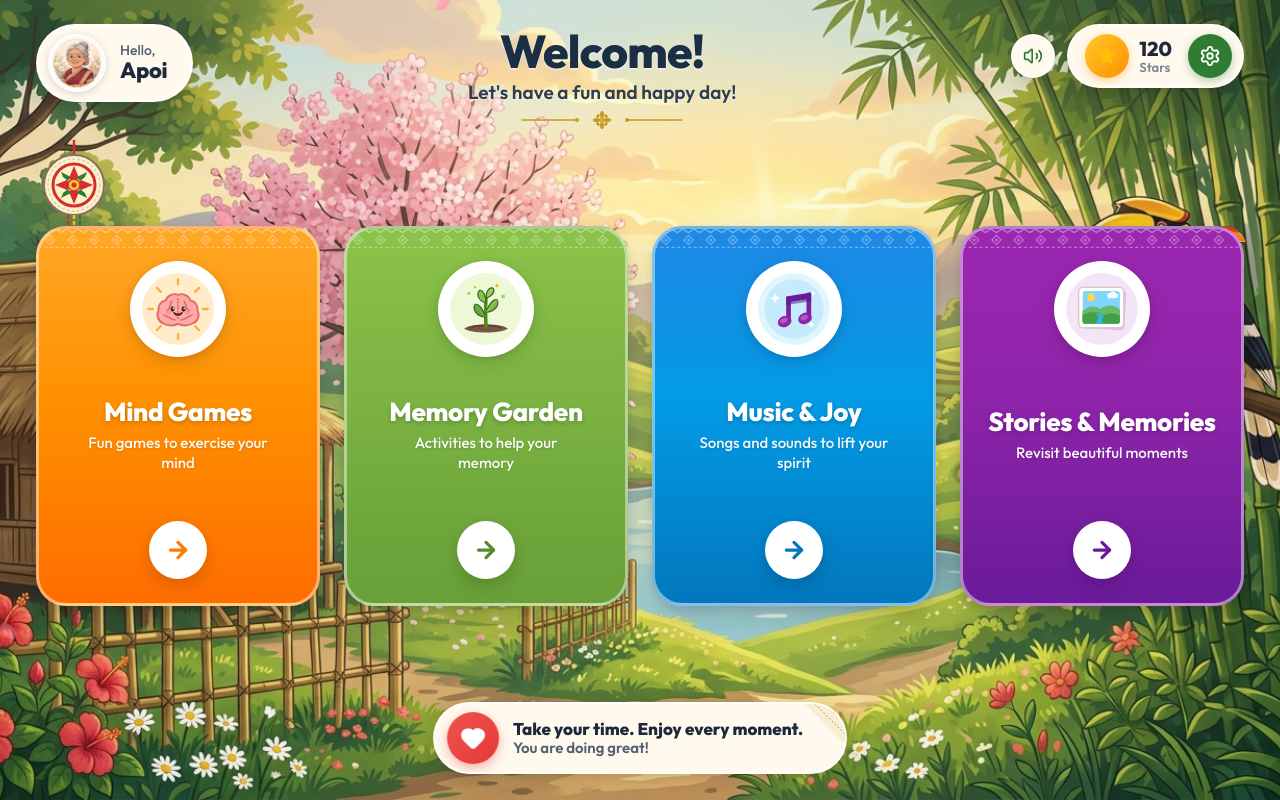
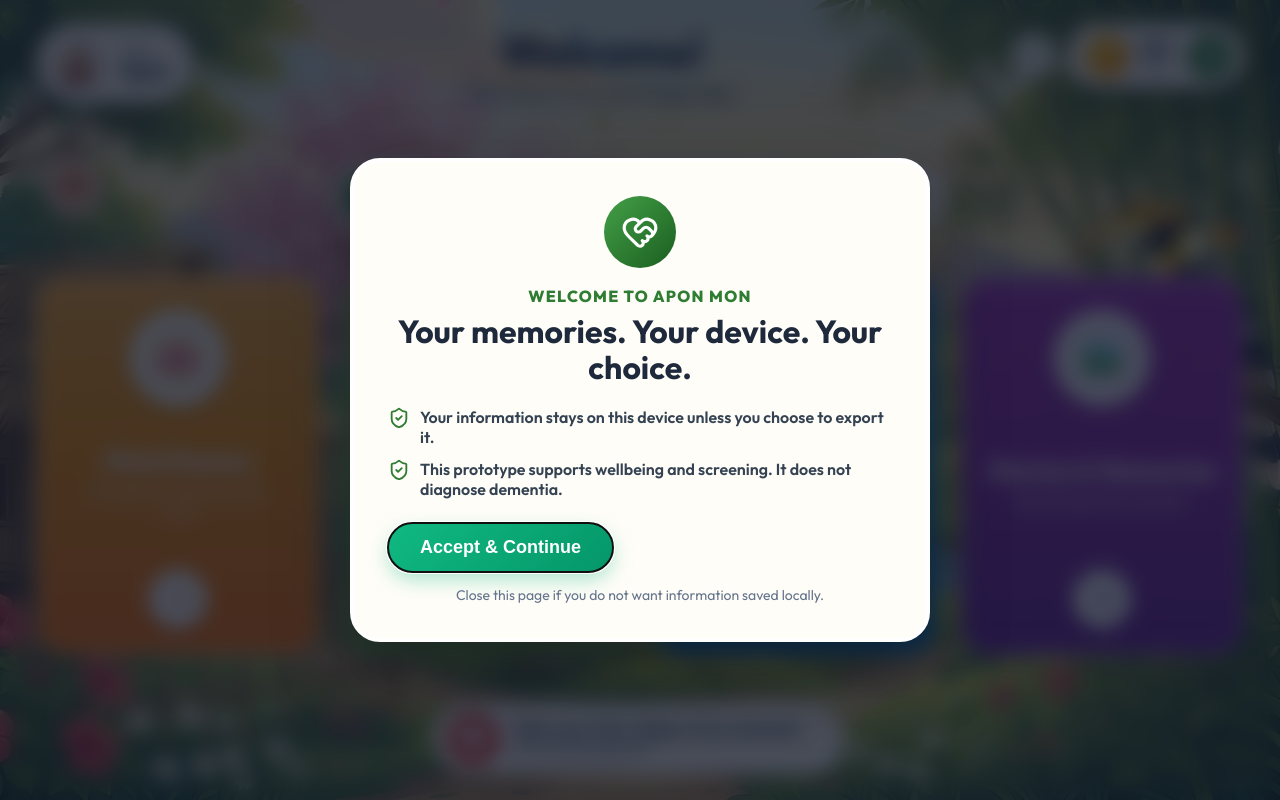
Before and after one commit to tirthhh1307/SIH-cognitive-game, a React (Vite) app: page / in a window 1280 px wide. Built offline with nearby package versions, Linux system fonts and the light colour scheme; a web font is replaced by a local one.

Commit message:
feat(shell): add consent and navigation

```diff
--- a/src/App.jsx
+++ b/src/App.jsx
@@ -11,27 +11,34 @@
 import { StoriesMemoriesModal } from './components/games/StoriesMemoriesModal';
 import { toggleMute, playStarSound } from './utils/audio';
 import { speakText } from './utils/speech';
+import { AppNav } from './components/AppNav';
+import { ConsentGate } from './components/ConsentGate';
+import { loadPlatformState, savePlatformState } from './utils/platform';
 
 export default function App() {
-  const [playerName, setPlayerName] = useState('Apoi');
-  const [stars, setStars] = useState(120);
+  const [platformState, setPlatformState] = useState(() => loadPlatformState(localStorage));
+  const [activeView, setActiveView] = useState('home');
   const [activeModal, setActiveModal] = useState(null);
   const [showSettings, setShowSettings] = useState(false);
-  const [isMuted, setIsMuted] = useState(false);
-  const [fontSize, setFontSize] = useState('normal');
-  const [highContrast, setHighContrast] = useState(false);
-  const [voiceEnabled, setVoiceEnabledState] = useState(true);
   const [starNotification, setStarNotification] = useState(null);
 
+  const { profile, settings, stars } = platformState;
+  const playerName = profile.name;
+
   useEffect(() => {
+    savePlatformState(platformState, localStorage);
+  }, [platformState]);
+
+  useEffect(() => {
+    if (!platformState.consent.accepted) return undefined;
     const timer = setTimeout(() => {
       speakText(`Welcome, ${playerName}! Let's have a fun and happy day!`);
     }, 1200);
     return () => clearTimeout(timer);
-  }, []);
+  }, [platformState.consent.accepted]);
 
   const handleEarnStars = (amount, reason) => {
-    setStars(prev => prev + amount);
+    setPlatformState(prev => ({ ...prev, stars: prev.stars + amount }));
     playStarSound();
     setStarNotification({ amount, reason });
     setTimeout(() => {
@@ -40,8 +47,8 @@
   };
 
   const handleToggleMute = () => {
-    const nextMuted = !isMuted;
-    setIsMuted(nextMuted);
+    const nextMuted = !settings.muted;
+    setPlatformState(prev => ({ ...prev, settings: { ...prev.settings, muted: nextMuted } }));
     toggleMute(nextMuted);
   };
 
@@ -89,12 +96,12 @@
   ];
 
   return (
-    <div className={`app-root font-size-${fontSize} ${highContrast ? 'high-contrast' : ''}`}>
+    <div className={`app-root font-size-${settings.fontSize} ${settings.highContrast ? 'high-contrast' : ''}`}>
       <div className="scenic-backdrop" style={{ backgroundImage: "url('/scenic_bg.jpg')" }}>
         <div className="scenic-lighting-overlay" />
       </div>
 
-      <SceneryInteractive onEarnStars={handleEarnStars} />
+      {activeView === 'home' && <SceneryInteractive onEarnStars={handleEarnStars} />}
 
       <div className="main-game-container">
         <Header
@@ -102,11 +109,13 @@
           stars={stars}
           onOpenSettings={() => setShowSettings(true)}
           onOpenProfile={() => setShowSettings(true)}
-          isMuted={isMuted}
+          isMuted={settings.muted}
           onToggleMute={handleToggleMute}
         />
 
-        <main className="categories-grid-section">
+        <AppNav activeView={activeView} onNavigate={setActiveView} />
+
+        {activeView === 'home' ? <main className="categories-grid-section">
           <div className="categories-grid">
             {categoryCards.map((card) => (
               <CategoryCard
@@ -121,7 +130,13 @@
               />
             ))}
           </div>
-        </main>
+        </main> : (
+          <main className="platform-view placeholder-view">
+            <p className="eyebrow">Offline cognitive companion</p>
+            <h2>{activeView === 'play' ? 'Game Library' : activeView === 'check-in' ? 'Daily Check-in' : activeView === 'anchors' ? 'Memory Anchors' : 'Caregiver Dashboard'}</h2>
+            <p>This section is ready for the next feature.</p>
+          </main>
+        )}
 
         <footer className="footer-banner-section">
           <BottomBanner />
@@ -156,15 +171,22 @@
         <SettingsModal
           onClose={() => setShowSettings(false)}
           playerName={playerName}
-          setPlayerName={setPlayerName}
-          fontSize={fontSize}
-          setFontSize={setFontSize}
-          highContrast={highContrast}
-          setHighContrast={setHighContrast}
-          voiceEnabled={voiceEnabled}
-          setVoiceEnabledState={setVoiceEnabledState}
+          setPlayerName={(name) => setPlatformState(prev => ({ ...prev, profile: { ...prev.profile, name } }))}
+          fontSize={settings.fontSize}
+          setFontSize={(fontSize) => setPlatformState(prev => ({ ...prev, settings: { ...prev.settings, fontSize } }))}
+          highContrast={settings.highContrast}
+          setHighContrast={(highContrast) => setPlatformState(prev => ({ ...prev, settings: { ...prev.settings, highContrast } }))}
+          voiceEnabled={settings.voice}
+          setVoiceEnabledState={(voice) => setPlatformState(prev => ({ ...prev, settings: { ...prev.settings, voice } }))}
           stars={stars}
         />
+      )}
+
+      {!platformState.consent.accepted && (
+        <ConsentGate onAccept={() => setPlatformState(prev => ({
+          ...prev,
+          consent: { accepted: true, acceptedAt: new Date().toISOString() }
+        }))} />
       )}
     </div>
   );
--- /dev/null
+++ b/src/components/AppNav.jsx
@@ -0,0 +1,34 @@
+import React from 'react';
+import { Home, Gamepad2, ClipboardCheck, Images, HeartPulse } from 'lucide-react';
+import { NAV_ITEMS } from '../data/shell';
+import { playClickSound } from '../utils/audio';
+
+const ICONS = {
+  home: Home,
+  play: Gamepad2,
+  check: ClipboardCheck,
+  memory: Images,
+  care: HeartPulse
+};
+
+export function AppNav({ activeView, onNavigate }) {
+  return (
+    <nav className="app-nav" aria-label="Main navigation">
+      {NAV_ITEMS.map(item => {
+        const Icon = ICONS[item.icon];
+        const active = activeView === item.id;
+        return (
+          <button
+            key={item.id}
+            className={`app-nav-btn ${active ? 'active' : ''}`}
+            onClick={() => { playClickSound(); onNavigate(item.id); }}
+            aria-current={active ? 'page' : undefined}
+          >
+            <Icon size={20} aria-hidden="true" />
+            <span>{item.label}</span>
+          </button>
+        );
+      })}
+    </nav>
+  );
+}
--- /dev/null
+++ b/src/components/ConsentGate.jsx
@@ -0,0 +1,23 @@
+import React from 'react';
+import { HeartHandshake, ShieldCheck } from 'lucide-react';
+import { CONSENT_COPY } from '../data/shell';
+
+export function ConsentGate({ onAccept }) {
+  return (
+    <div className="consent-backdrop" role="dialog" aria-modal="true" aria-labelledby="consent-title">
+      <section className="consent-card">
+        <div className="consent-icon" aria-hidden="true"><HeartHandshake size={38} /></div>
+        <p className="eyebrow">Welcome to Apon Mon</p>
+        <h1 id="consent-title">Your memories. Your device. Your choice.</h1>
+        <div className="consent-points">
+          <p><ShieldCheck size={22} aria-hidden="true" />{CONSENT_COPY.local}</p>
+          <p><ShieldCheck size={22} aria-hidden="true" />{CONSENT_COPY.medical}</p>
+        </div>
+        <button className="game-primary-btn consent-accept" onClick={onAccept} autoFocus>
+          Accept &amp; Continue
+        </button>
+        <p className="consent-note">Close this page if you do not want information saved locally.</p>
+      </section>
+    </div>
+  );
+}
--- /dev/null
+++ b/src/data/shell.js
@@ -0,0 +1,12 @@
+export const NAV_ITEMS = [
+  { id: 'home', label: 'Home', icon: 'home' },
+  { id: 'play', label: 'Play', icon: 'play' },
+  { id: 'check-in', label: 'Check-in', icon: 'check' },
+  { id: 'anchors', label: 'Memory', icon: 'memory' },
+  { id: 'caregiver', label: 'Caregiver', icon: 'care' }
+];
+
+export const CONSENT_COPY = {
+  local: 'Your information stays on this device unless you choose to export it.',
+  medical: 'This prototype supports wellbeing and screening. It does not diagnose dementia.'
+};
--- a/src/index.css
+++ b/src/index.css
@@ -12,6 +12,101 @@
 
   --card-shadow: 0 14px 32px rgba(0, 0, 0, 0.16), 0 4px 10px rgba(0, 0, 0, 0.1);
   --card-hover-shadow: 0 20px 42px rgba(0, 0, 0, 0.22), 0 6px 14px rgba(0, 0, 0, 0.12);
+}
+
+.app-nav {
+  align-self: center;
+  display: flex;
+  gap: 8px;
+  padding: 7px;
+  border: 2px solid rgba(255, 255, 255, 0.85);
+  border-radius: 24px;
+  background: rgba(255, 249, 238, 0.94);
+  box-shadow: var(--cream-pill-shadow);
+}
+
+.app-nav-btn {
+  min-height: 44px;
+  padding: 9px 15px;
+  display: inline-flex;
+  align-items: center;
+  gap: 7px;
+  border: 0;
+  border-radius: 17px;
+  background: transparent;
+  color: #415164;
+  font: inherit;
+  font-weight: 700;
+  cursor: pointer;
+}
+
+.app-nav-btn.active {
+  color: #fff;
+  background: #2e7d32;
+}
+
+.platform-view {
+  width: min(1180px, 100%);
+  margin: 0 auto;
+}
+
+.placeholder-view {
+  min-height: 360px;
+  display: grid;
+  place-content: center;
+  text-align: center;
+  padding: 48px;
+  border: 3px solid rgba(255, 255, 255, 0.8);
+  border-radius: 30px;
+  background: rgba(255, 249, 238, 0.94);
+  box-shadow: var(--card-shadow);
+}
+
+.placeholder-view h2 { font-size: 34px; }
+.eyebrow { color: #2e7d32; font-weight: 800; letter-spacing: .08em; text-transform: uppercase; }
+
+.consent-backdrop {
+  position: fixed;
+  inset: 0;
+  z-index: 500;
+  display: grid;
+  place-items: center;
+  padding: 20px;
+  background: rgba(15, 23, 42, 0.76);
+  backdrop-filter: blur(10px);
+}
+
+.consent-card {
+  width: min(580px, 100%);
+  padding: 34px;
+  border: 4px solid #fff;
+  border-radius: 30px;
+  background: #fffdf8;
+  box-shadow: 0 28px 80px rgba(0, 0, 0, .3);
+  text-align: center;
+}
+
+.consent-icon {
+  width: 72px;
+  height: 72px;
+  margin: 0 auto 18px;
+  display: grid;
+  place-items: center;
+  border-radius: 50%;
+  color: #fff;
+  background: linear-gradient(135deg, #43a047, #1b5e20);
+}
+
+.consent-card h1 { margin: 8px 0 22px; font-size: 32px; line-height: 1.1; }
+.consent-points { display: grid; gap: 12px; text-align: left; }
+.consent-points p { display: flex; gap: 10px; align-items: flex-start; color: #344252; font-weight: 600; }
+.consent-points svg { flex: 0 0 auto; color: #2e7d32; }
+.consent-accept { margin-top: 24px; }
+.consent-note { margin-top: 14px; color: #64748b; font-size: 14px; }
+
+@media (max-width: 760px) {
+  .app-nav { width: 100%; overflow-x: auto; justify-content: flex-start; }
+  .app-nav-btn { flex-direction: column; min-width: 72px; padding: 7px 9px; font-size: 12px; }
 }
 
 * {
--- a/src/utils/platform.js
+++ b/src/utils/platform.js
@@ -32,7 +32,19 @@
     if (!raw) return createInitialState();
     const saved = JSON.parse(raw);
     if (!saved || typeof saved !== 'object' || saved.schemaVersion !== 1) return createInitialState();
-    return { ...createInitialState(), ...saved };
+    const initial = createInitialState();
+    return {
+      ...initial,
+      ...saved,
+      consent: { ...initial.consent, ...(saved.consent ?? {}) },
+      profile: { ...initial.profile, ...(saved.profile ?? {}) },
+      settings: { ...initial.settings, ...(saved.settings ?? {}) },
+      baseline: saved.baseline && typeof saved.baseline === 'object' ? saved.baseline : {},
+      difficultyByGame: saved.difficultyByGame && typeof saved.difficultyByGame === 'object' ? saved.difficultyByGame : {},
+      attempts: Array.isArray(saved.attempts) ? saved.attempts : [],
+      checkIns: Array.isArray(saved.checkIns) ? saved.checkIns : [],
+      reminders: Array.isArray(saved.reminders) ? saved.reminders : []
+    };
   } catch {
     return createInitialState();
   }
```
Also changed, not shown: 2 other files (tests, documents, lock files or other folders).
